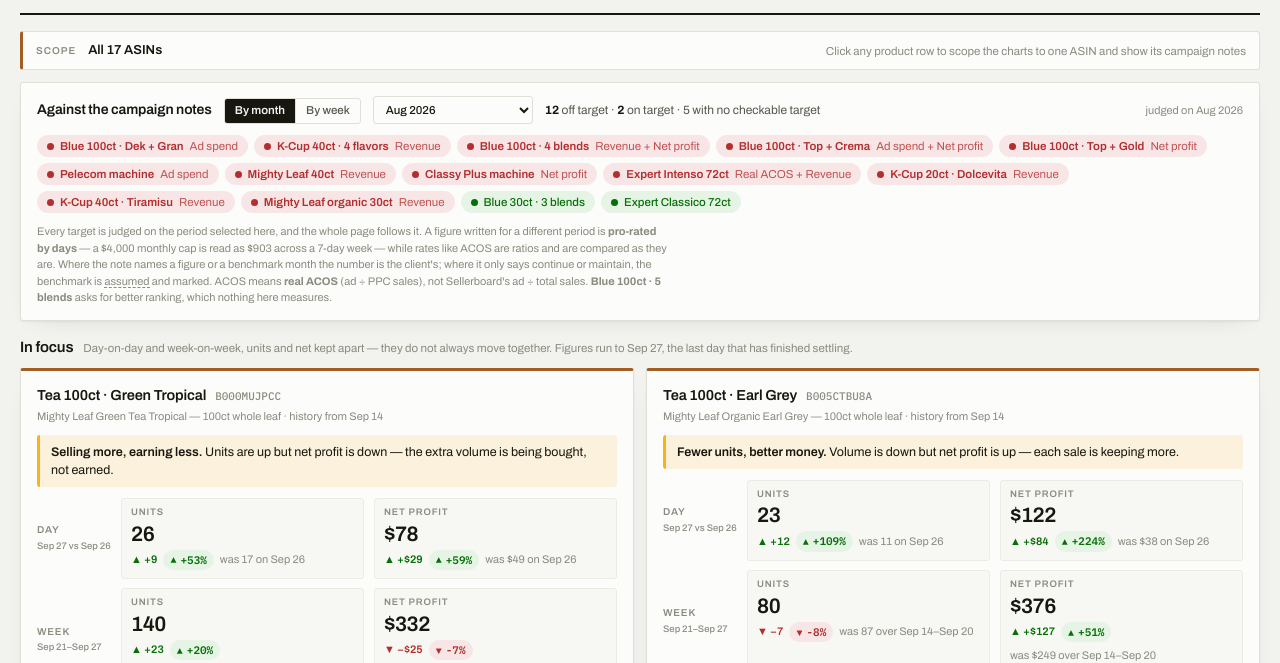
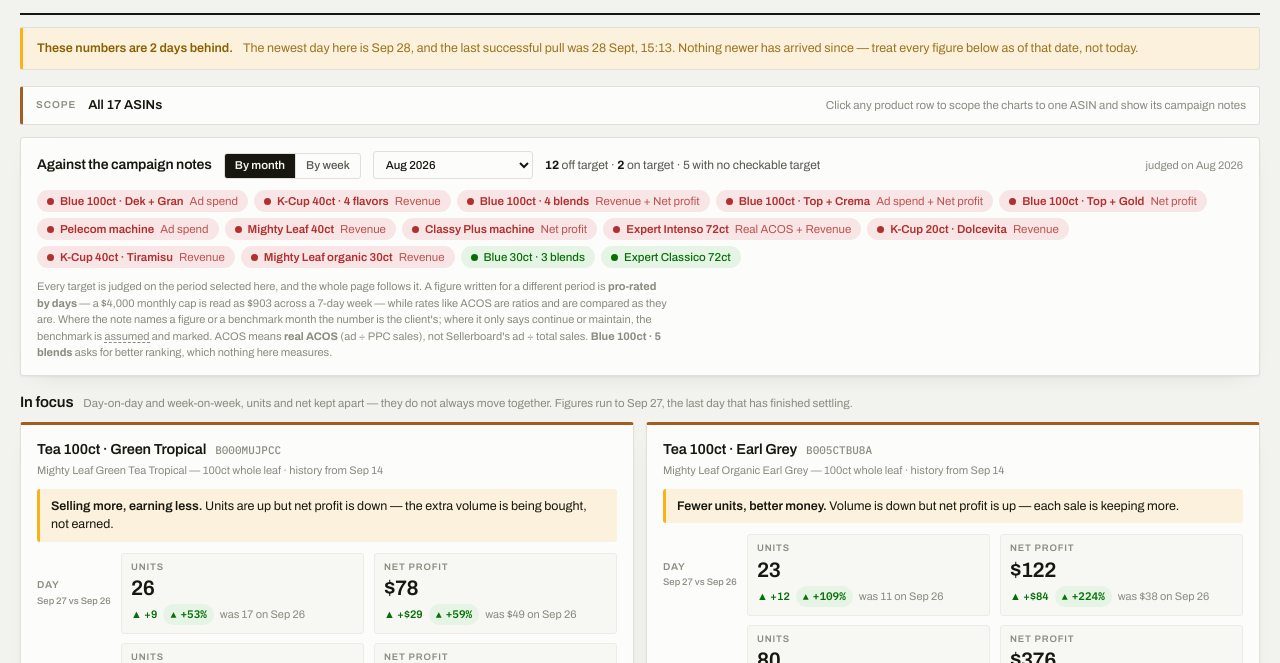
Before and after one commit to hocmaa-lang/peletrade-watchboard, a plain HTML site: page index.html in a window 1280 px wide. Shown: the part 90-753 px from the top of the page. Drawn offline with Linux system fonts and the light colour scheme.

Commit message:
Publish: staleness banner
Co-Authored-By: Claude Opus 5 <noreply@anthropic.com>

```diff
--- a/index.html
+++ b/index.html
@@ -485,6 +485,20 @@ th.stockcol, td.stockcol { width: 104px; min-width: 104px; white-space: nowrap;
   color: var(--warn-ink); background: var(--warn-bg); border-radius: var(--r); max-width: 96ch;
 }
 
+
+/* ---- Staleness banner ---------------------------------------------------- */
+/* A page that has stopped being fed looks exactly like a page that is up to
+   date. This says so, in the one place nobody scrolls past. */
+.stale {
+  margin-top: 12px; padding: 11px 14px; display: flex; align-items: baseline; gap: 10px;
+  flex-wrap: wrap; border-radius: var(--r); border: 1px solid var(--hairline);
+  border-left: 3px solid var(--warn); background: var(--warn-bg); color: var(--warn-ink);
+  font-size: 12.5px; line-height: 1.5;
+}
+.stale.bad { border-left-color: var(--crit); background: var(--crit-bg); color: var(--crit-ink); }
+.stale strong { font-weight: 600; }
+.stale .why { color: inherit; opacity: .85; }
+
 /* ---- P&L section --------------------------------------------------------- */
 .seg-sm button { padding: 6px 10px; font-size: 11.5px; }
 #econ-table { min-width: 900px; }
@@ -551,6 +565,8 @@ th.total-col, td.total-col { border-left: 1px solid var(--hairline); }
       </div>
     </div>
   </header>
+
+  <div class="stale" id="stale" hidden></div>
 
   <div class="scopebar">
     <span class="eyebrow">Scope</span>
@@ -784,6 +800,29 @@ th.total-col, td.total-col { border-left: 1px solid var(--hairline); }
     return '<span class="chip ' + cls + '"><span class="gly" aria-hidden="true">' + gly + '</span>' + pct(v) + '</span>';
   }
 
+
+
+  /* ---- staleness --------------------------------------------------------- */
+  // Measured against the newest day in the data, not against pulledAt: a run
+  // that reaches Sellerboard and is handed nothing new is still a stale page.
+  function renderStale() {
+    const host = document.getElementById('stale');
+    const last = DAYS[LAST];
+    const today = new Date();
+    const todayUTC = Date.UTC(today.getUTCFullYear(), today.getUTCMonth(), today.getUTCDate());
+    const lastUTC = new Date(last + 'T00:00:00Z').getTime();
+    const behind = Math.round((todayUTC - lastUTC) / 86400000);
+    // One day behind is the normal state: the day only closes after it ends.
+    if (behind < 2) { host.hidden = true; host.innerHTML = ''; return; }
+    host.hidden = false;
+    host.className = 'stale' + (behind >= 3 ? ' bad' : '');
+    const pulled = DATA.pulledAt ? new Date(DATA.pulledAt) : null;
+    host.innerHTML =
+      '<strong>These numbers are ' + behind + ' days behind.</strong>' +
+      '<span class="why">The newest day here is ' + dayLabel(last) + ', and the last successful pull was ' +
+      (pulled ? pulled.toLocaleString('en-GB', { day: 'numeric', month: 'short', hour: '2-digit', minute: '2-digit' }) : 'unknown') +
+      '. Nothing newer has arrived since — treat every figure below as of that date, not today.</span>';
+  }
 
   /* ======================================================================= */
   /*  Focus panel — the pinned ASINs, read day-on-day and week-on-week       */
@@ -2521,7 +2560,7 @@ th.total-col, td.total-col { border-left: 1px solid var(--hairline); }
     btn._t = setTimeout(() => { btn.classList.remove('ok', 'bad'); label.textContent = was; }, 2200);
   });
 
-  function renderAll() { renderTargetBar(); renderNote(); renderFocus(); renderKpis(); renderMonth(); renderDay(); renderWeeks(); renderBoard(); renderEcon(); }
+  function renderAll() { renderStale(); renderTargetBar(); renderNote(); renderFocus(); renderKpis(); renderMonth(); renderDay(); renderWeeks(); renderBoard(); renderEcon(); }
 
   /* ---- boot -------------------------------------------------------------- */
   document.getElementById('window-label').textContent =
```
